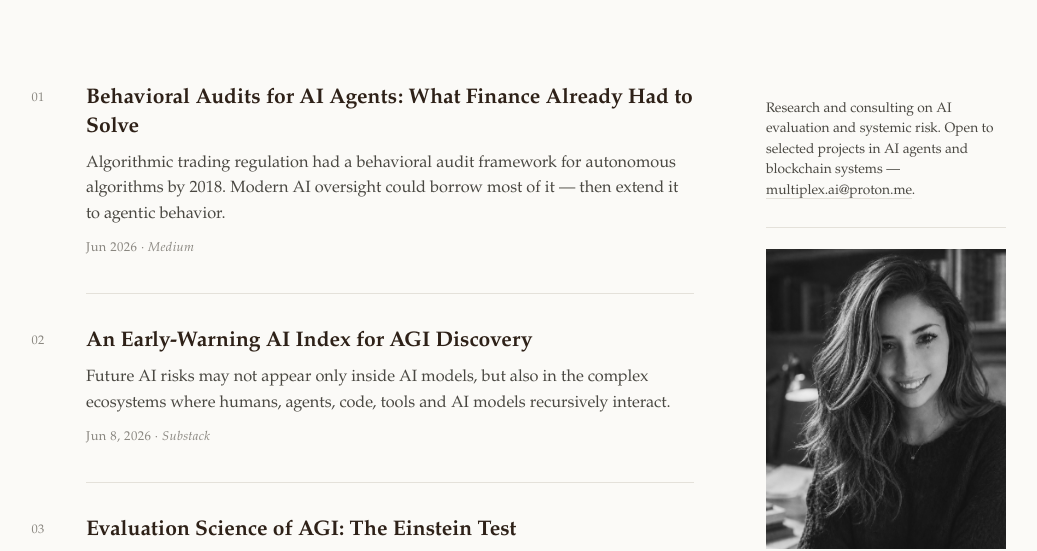
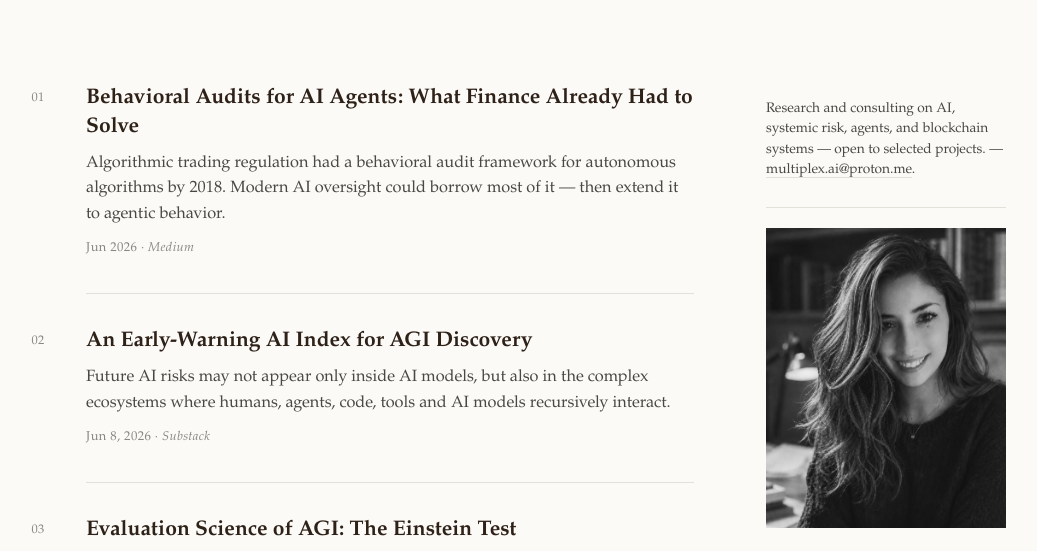
Before and after one commit to singularity4/singularity4.github.io, a plain HTML site: page index.html in a window 1280 px wide. Shown: the part 218-769 px from the top of the page, without its empty margins (118-1155 px from the left). Drawn offline with Linux system fonts and the light colour scheme.

Commit message:
Update index.html

```diff
--- a/index.html
+++ b/index.html
@@ -299,7 +299,7 @@
     </div>
 
     <aside class="rail">
-      <p class="advisory">Research and consulting on AI evaluation and systemic risk. Open to selected projects in AI agents and blockchain systems — <a href="mailto:multiplex.ai@proton.me">multiplex.ai@proton.me</a>.</p>
+      <p class="advisory">Research and consulting on AI, systemic risk, agents, and blockchain systems — open to selected projects. — <a href="mailto:multiplex.ai@proton.me">multiplex.ai@proton.me</a>.</p>
       <img class="portrait" src="portrait.JPG" alt="image" />
     </aside>
   </div>
```
